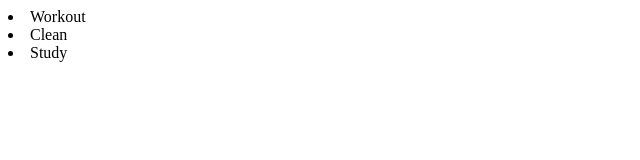
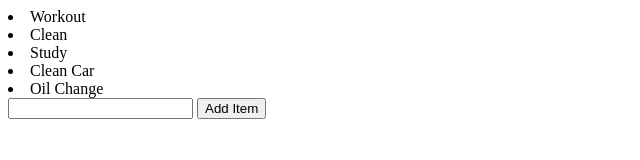
Before and after one commit to victor-jaimes-puente/AngularPractice-, a plain HTML site: page index.html in a window 1280 px wide. Shown: the whole page, without its empty margins (0-640 px from the left). Drawn offline with nearby package versions, Linux system fonts and the light colour scheme.

Commit message:
added input for adding item to the list but stll not storing it anywhere

```diff
--- a/index.html
+++ b/index.html
@@ -7,9 +7,11 @@
 </head>
 <body ng-app="TodoList">
 <div ng-controller="MainController">
-    <li>{{list[0]}}</li>
-    <li>{{list[1]}}</li>
-    <li>{{list[2]}}</li>
+   <div ng-repeat="item in list">
+       <li>{{item}}</li>
+   </div>
+    <input ng-model="addToDo">
+    <button ng-click="addItem()">Add Item</button>
 </div>
 <!--MODULES-->
     <script src="js/app.js"></script>
--- a/js/controllers/MainController.js
+++ b/js/controllers/MainController.js
@@ -1,3 +1,6 @@
 app.controller('MainController', ['$scope', function ($scope) {
-    $scope.list = ['Workout', 'Clean', 'Study'];
+    $scope.list = ['Workout', 'Clean', 'Study', 'Clean Car', 'Oil Change'];
+    $scope.addItem = function () {
+        $scope.list.push($scope.addToDo);
+    }
 }])
```
